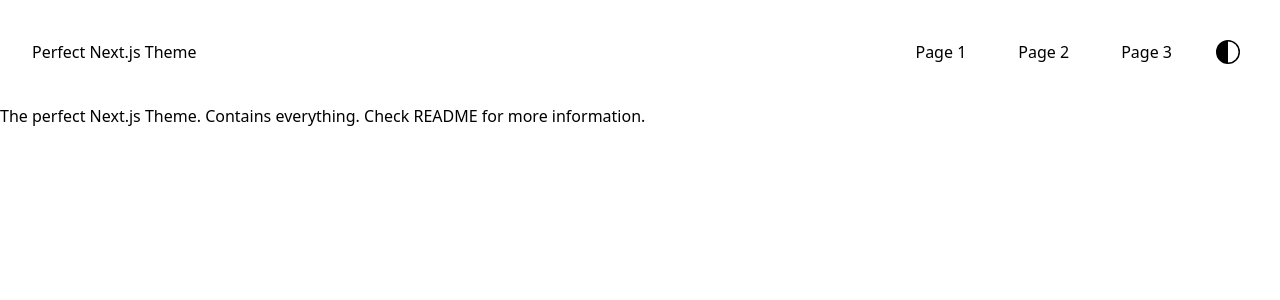
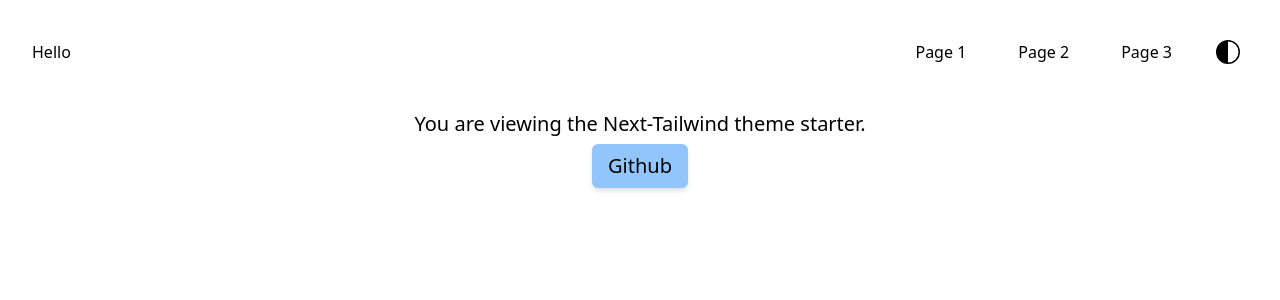
Before and after one commit to exu3/next-tailwind-starter, a Next.js app: page / in a window 1280 px wide. Shown: the top 300 px of the page. Built offline with nearby package versions, Linux system fonts and the light colour scheme.

Commit message:
change icons and meta stuff

```diff
--- /dev/null
+++ b/components/footer.js
@@ -0,0 +1,7 @@
+export default function Footer() {
+  return (
+    <div>
+      <p>Copyleft Ella 2021. No Rights Reserved.</p>
+    </div>
+  );
+}
--- a/components/head.js
+++ b/components/head.js
@@ -1,11 +1,11 @@
-import Head from 'next/head'
+import Head from "next/head";
 
-export default function HeadObject({children}) {
-    const title = "The Perfect Next.js Theme";
-    const description = "This is the perfect Next.js theme that you should use instead of create-next-app.";
+export default function HeadObject({ children }) {
+  const title = "Hello World";
+  const description = "This is a Next.js boilerplate.";
   const keywords = "put some fun keywords here";
-    const author = "Sarthak Mohanty";
-    const twitter = "@sarthaktexas";
+  const author = "Ella";
+  const twitter = "@ella";
   //const image = "/ogimage.png"; // This is your OpenGraph image
   return (
     <Head>
@@ -16,7 +16,7 @@ export default function HeadObject({children}) {
       <meta name="description" content={description} />
       <meta name="keywords" content={keywords} />
       <meta name="author" content={author} />
-            <meta property="og:url" content="put it in this quotes" /> {/* This is where you put the domain */}
+      <meta property="og:url" content="yourdomain.com" />
       <meta property="og:type" content="website" />
       <meta property="og:title" content={title} />
       <meta property="og:description" content={description} />
@@ -27,5 +27,5 @@ export default function HeadObject({children}) {
       {/* Add analytics here */}
       {children}
     </Head>
-    )
+  );
 }
--- a/components/nav.js
+++ b/components/nav.js
@@ -12,20 +12,18 @@ const links = [
 export default function Nav() {
   const { theme, setTheme } = useTheme();
   useEffect(() => {
-    console.log(
-      "Made by Sarthak Mohanty. All Rights Reserved. Want to hire me? https://srtk.me"
-    );
+    console.log("Hello World.");
   });
   return (
     <nav className="dark:text-white">
       <ul className="flex flex-wrap sm:justify-between items-start sm:items-center p-8 mt-6 sm:mt-0">
-        <li>Perfect Next.js Theme</li>
+        <li>Hello</li>
         <ul className={`mx-auto sm:mx-0 flex flex-row space-x-5`}>
           {links.map(({ href, label }) => (
             <li className="self-center" key={`${href}${label}`}>
               <Link href={href}>
                 <a
-                  className={`font-inter px-4 py-2 rounded hover:bg-black dark:hover:bg-white hover:bg-opacity-10 dark:hover:bg-opacity-10`}
+                  className={`px-4 py-2 rounded hover:bg-black dark:hover:bg-white hover:bg-opacity-10 dark:hover:bg-opacity-10`}
                 >
                   {label}
                 </a>
--- a/package.json
+++ b/package.json
@@ -1,5 +1,5 @@
 {
-  "name": "perfect-next-theme",
+  "name": "next-tailwind-starter",
   "version": "0.1.0",
   "private": true,
   "scripts": {
--- a/pages/index.js
+++ b/pages/index.js
@@ -1,10 +1,12 @@
-import { useEffect } from 'react'
-import HeadObject from '../components/head'
-import Nav from '../components/nav';
+import { useEffect } from "react";
+import HeadObject from "../components/head";
+import Nav from "../components/nav";
 
 export default function Home() {
   useEffect(() => {
-    console.log('Made by Sarthak Mohanty. All Rights Reserved. Want to hire me? https://srtk.me')
+    console.log(
+      "Made by Sarthak Mohanty. All Rights Reserved. Want to hire me? https://srtk.me"
+    );
   });
 
   return (
@@ -13,7 +15,14 @@ export default function Home() {
         {/* You can put extra tags in here, or leave it blank */}
       </HeadObject>
       <Nav />
-      The perfect Next.js Theme. Contains everything. Check README for more information.
+      <div className="text-xl text-center">
+        <h1 className="leading-loose">
+          You are viewing the Next-Tailwind theme starter.
+        </h1>
+        <button className="rounded-md bg-blue-300 dark:bg-blue-500 p-2 px-4 shadow-md mx-auto hover:shadow-lg">
+          <a href="https://github.com/eilla1/next-tailwind-starter">Github</a>
+        </button>
+      </div>
     </div>
-  )
+  );
 }
```
Also changed, not shown: 1 other file (tests, documents, lock files or other folders). Lines whose indentation alone changed are shown as unchanged.
